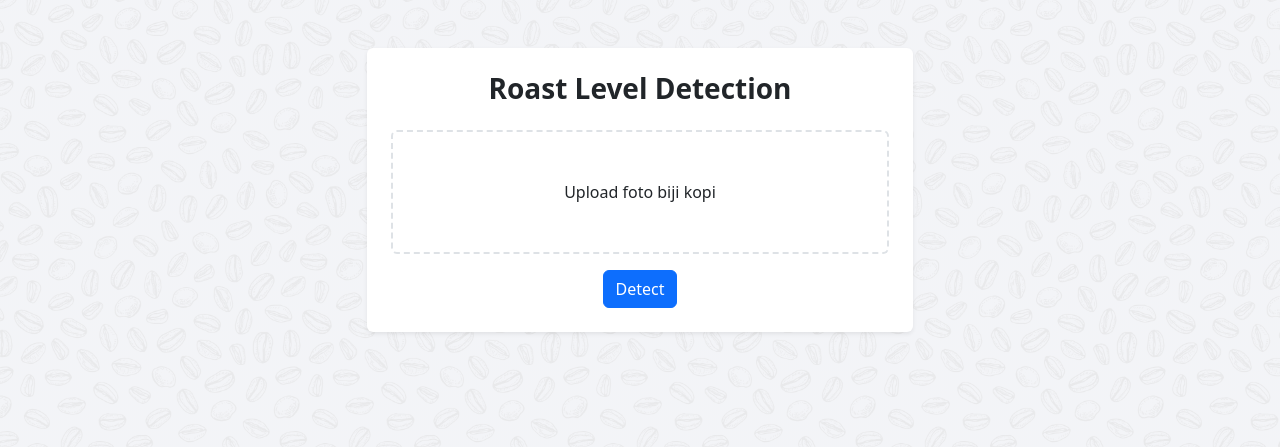
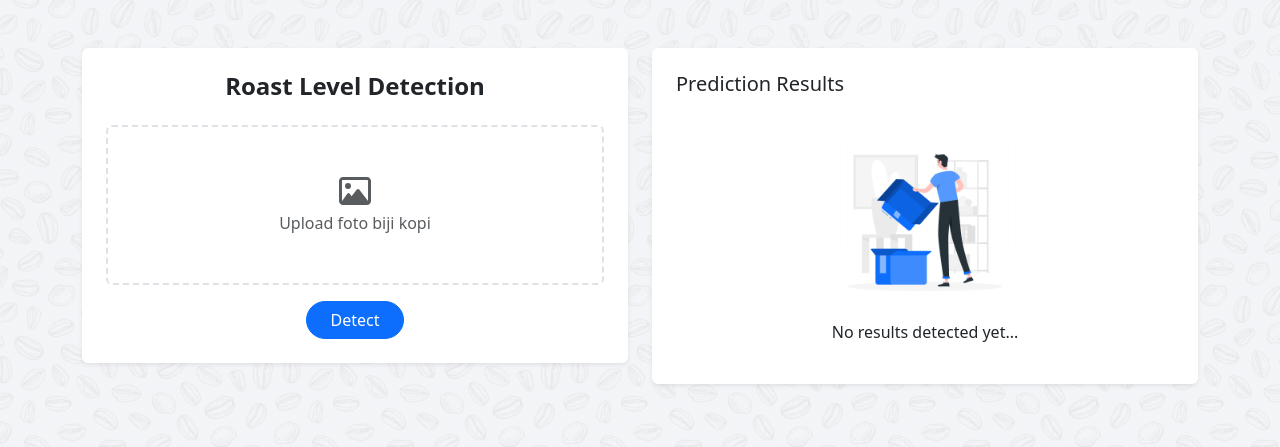
Before and after one commit to prayogisatya-ofc/roast-level-detection, a Django app: page / in a window 1280 px wide. Shown: the top 447 px of the page. Run offline with Django 4.2, Linux system fonts and the light colour scheme; some libraries are stand-ins or nearby versions.

Commit message:
Update UI & Result Information

```diff
--- a/website/static/js/main.js
+++ b/website/static/js/main.js
@@ -7,7 +7,8 @@ Vue.createApp({
             previewImage: null,
             level: null,
             progress: 0,
-            status: ''
+            status: '',
+            predictions: []
         }
     },
     delimiters: ['[[', ']]'],
@@ -36,7 +37,8 @@ Vue.createApp({
                     setTimeout(() => {
                         this.isLoading = false
                         if(result.data.status){
-                            this.level = result.data.level
+                            this.level = result.data.results.level
+                            this.predictions = result.data.results.predictions
                         } else {
                             Swal.fire({
                                 icon: "warning",
@@ -53,6 +55,7 @@ Vue.createApp({
             this.previewImage = null
             this.image = null
             this.level = null
+            this.predictions.length = 0
             this.progress = 0
 
             const file = e.target.files[0]
--- a/website/templates/index.html
+++ b/website/templates/index.html
@@ -7,6 +7,7 @@
     <meta name="viewport" content="width=device-width, initial-scale=1">
     <title>Roast Level Detection - DeLampoeng Coffee</title>
     <link href="https://cdn.jsdelivr.net/npm/bootstrap@5.3.2/dist/css/bootstrap.min.css" rel="stylesheet" integrity="sha384-T3c6CoIi6uLrA9TneNEoa7RxnatzjcDSCmG1MXxSR1GAsXEV/Dwwykc2MPK8M2HN" crossorigin="anonymous">
+    <link rel="stylesheet" href="https://cdnjs.cloudflare.com/ajax/libs/font-awesome/6.5.1/css/all.min.css" integrity="sha512-DTOQO9RWCH3ppGqcWaEA1BIZOC6xxalwEsw9c2QQeAIftl+Vegovlnee1c9QX4TctnWMn13TZye+giMm8e2LwA==" crossorigin="anonymous" referrerpolicy="no-referrer" />
     <style>
         body {
             background-image: linear-gradient(rgba(243, 244, 247, .6), rgba(243, 244, 247, .6)), url('/static/img/pattern.png');
@@ -19,35 +20,65 @@
   <body>
 
     <div class="container" id="app">
-        <div class="row justify-content-center">
-            <div class="col-lg-6 my-5">
+        <div class="row justify-content-center my-5">
+            <div class="col-lg-6 mb-3">
                 <div class="card border-0 shadow-sm">
                     <div class="card-body p-4">
-                        <h3 class="h3 fw-bold mb-4 text-center">Roast Level Detection</h3>
+                        <h4 class="h4 fw-bold mb-4 text-center">Roast Level Detection</h4>
                         <form @submit.prevent="onSubmit" class="text-center">
                             <div class="mb-3" v-if="!previewImage">
-                                <label for="formFile" class="border border-2 rounded w-100 py-5 px-4 text-center" style="border-style: dashed !important;">
+                                <label for="formFile" class="border border-2 rounded w-100 py-5 px-4 text-center d-flex flex-column text-muted" style="border-style: dashed !important; cursor: pointer;">
+                                    <i class="fa-regular fa-image fa-2xl mb-1"></i>
                                     <span>Upload foto biji kopi</span>
                                     <input hidden type="file" id="formFile" @change="fileHandler">
                                 </label>
                             </div>
                             <img v-else :src="previewImage" alt="preview-image" width="200" class="mb-3">
                             <div class="d-flex justify-content-center">
-                                <button type="submit" :disabled="isLoading" class="btn btn-primary d-flex justify-content-center align-items-center">
+                                <button type="submit" :disabled="isLoading" class="btn btn-primary rounded-pill px-4 d-flex justify-content-center align-items-center">
                                     Detect
                                     <div v-if="isLoading" class="spinner-border spinner-border-sm ms-2" role="status">
                                         <span class="visually-hidden">Loading...</span>
                                     </div>
                                 </button>
-                                <button v-if="previewImage" :disabled="isLoading" class="btn btn-danger ms-2" @click="() => {image = null; previewImage = null; level = null}">Reset</button>
+                                <button v-if="previewImage" :disabled="isLoading" class="btn btn-danger rounded-pill px-4 ms-2" @click="() => {image = null; previewImage = null; level = null; predictions.length = 0}">Reset</button>
                             </div>
                         </form>
-                        <div class="progress mt-3" v-if="isLoading" role="progressbar" aria-label="Basic example" aria-valuenow="0" aria-valuemin="0" aria-valuemax="100" style="height: 25px">
+                        <div class="progress rounded-pill mt-3" v-if="isLoading" role="progressbar" aria-label="Basic example" aria-valuenow="0" aria-valuemin="0" aria-valuemax="100" style="height: 25px">
                             <div class="progress-bar overflow-visible" :style="{width: progress + '%'}">[[ status ]]</div>
                         </div>
-                        <div class="alert alert-primary mt-3 d-flex flex-column" role="alert" v-if="level">
+                    </div>
+                </div>
+            </div>
+            <div class="col-lg-6">
+                <div class="card border-0 shadow-sm">
+                    <div class="card-body p-4">
+                        <h5 class="mb-4">Prediction Results</h5>
+                        <div class="d-flex align-items-center flex-column" v-if="predictions.length < 1">
+                            <img src="{% static 'img/empty.png' %}" alt="empty" width="200">
+                            <p>No results detected yet...</p>
+                        </div>
+                        <div class="table-responsive mb-2" v-if="predictions.length > 0">
+                            <table class="table table-bordered text-center text-nowrap" width="100%">
+                                <tr>
+                                    <th>Light</th>
+                                    <th>Light Medium</th>
+                                    <th>Medium</th>
+                                    <th>Medium Dark</th>
+                                    <th>Dark</th>
+                                </tr>
+                                <tr>
+                                    <td v-for="pred in predictions" :key="pred.type">[[ pred.value ]]%</td>
+                                </tr>
+                            </table>
+                        </div>
+                        <div class="alert alert-primary d-flex flex-column" role="alert" v-if="level">
                             <b class="mb-3">Level : [[ getResult.level ]]</b>
                             <p class="mb-0">[[ getResult.description ]]</p>
+                        </div>
+                        <div class="alert alert-danger d-flex mt-2 align-items-center" role="alert" v-if="level">
+                            <i class="fa-solid fa-triangle-exclamation me-3"></i>
+                            These results may not be 100% accurate.
                         </div>
                     </div>
                 </div>
@@ -55,6 +86,7 @@
         </div>
     </div>
 
+    <script src="https://cdnjs.cloudflare.com/ajax/libs/font-awesome/6.5.1/js/all.min.js" integrity="sha512-GWzVrcGlo0TxTRvz9ttioyYJ+Wwk9Ck0G81D+eO63BaqHaJ3YZX9wuqjwgfcV/MrB2PhaVX9DkYVhbFpStnqpQ==" crossorigin="anonymous" referrerpolicy="no-referrer"></script>
     <script src="https://cdn.jsdelivr.net/npm/bootstrap@5.3.2/dist/js/bootstrap.bundle.min.js" integrity="sha384-C6RzsynM9kWDrMNeT87bh95OGNyZPhcTNXj1NW7RuBCsyN/o0jlpcV8Qyq46cDfL" crossorigin="anonymous"></script>
     <script src="//cdn.jsdelivr.net/npm/sweetalert2@11"></script>
 	<script src="https://unpkg.com/vue@3/dist/vue.global.js"></script>
--- a/website/views.py
+++ b/website/views.py
@@ -31,7 +31,7 @@ def detection(request):
 
         os.remove(temp_path)
 
-        result['level'] = level
+        result['results'] = level
         result['status'] = True
 
     return JsonResponse(result)
@@ -65,4 +65,30 @@ def detect_maturity_level(image_path):
     maturity_levels = ['dark', 'light', 'light-medium', 'medium', 'medium-dark']
     predicted_maturity_level = maturity_levels[predicted_class]
 
-    return predicted_maturity_level
+    responses = {
+        "predictions": [
+            {
+                "type": "light",
+                "value": str(round(predictions[0][1] * 100, 2))
+            },
+            {
+                "type": "light-medium",
+                "value": str(round(predictions[0][2] * 100, 2))
+            },
+            {
+                "type": "medium",
+                "value": str(round(predictions[0][3] * 100, 2))
+            },
+            {
+                "type": "medium-dark",
+                "value": str(round(predictions[0][4] * 100, 2))
+            },
+            {
+                "type": "dark",
+                "value": str(round(predictions[0][0] * 100, 2))
+            },
+        ],
+        "level": predicted_maturity_level
+    }
+
+    return responses
```
Also changed, not shown: req.txt (+7 -7 lines), website/static/img/empty.png (added).
